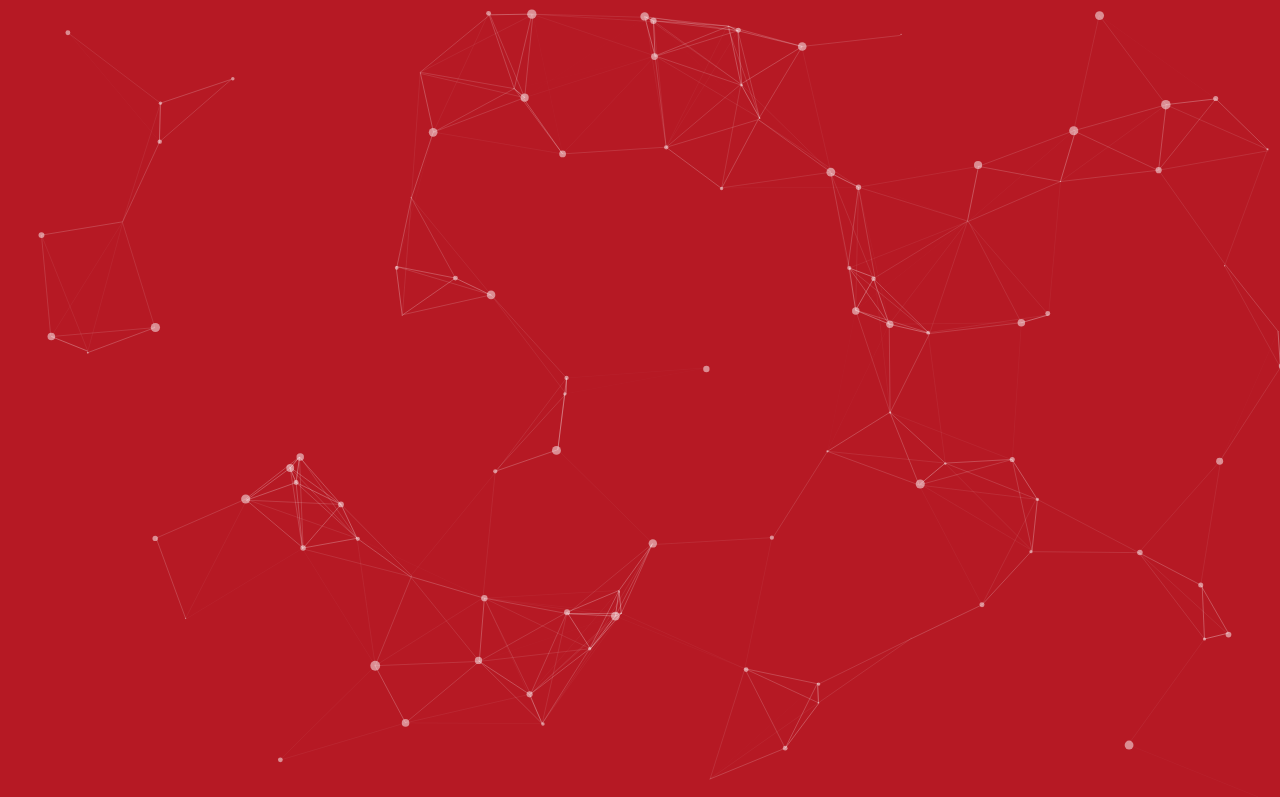
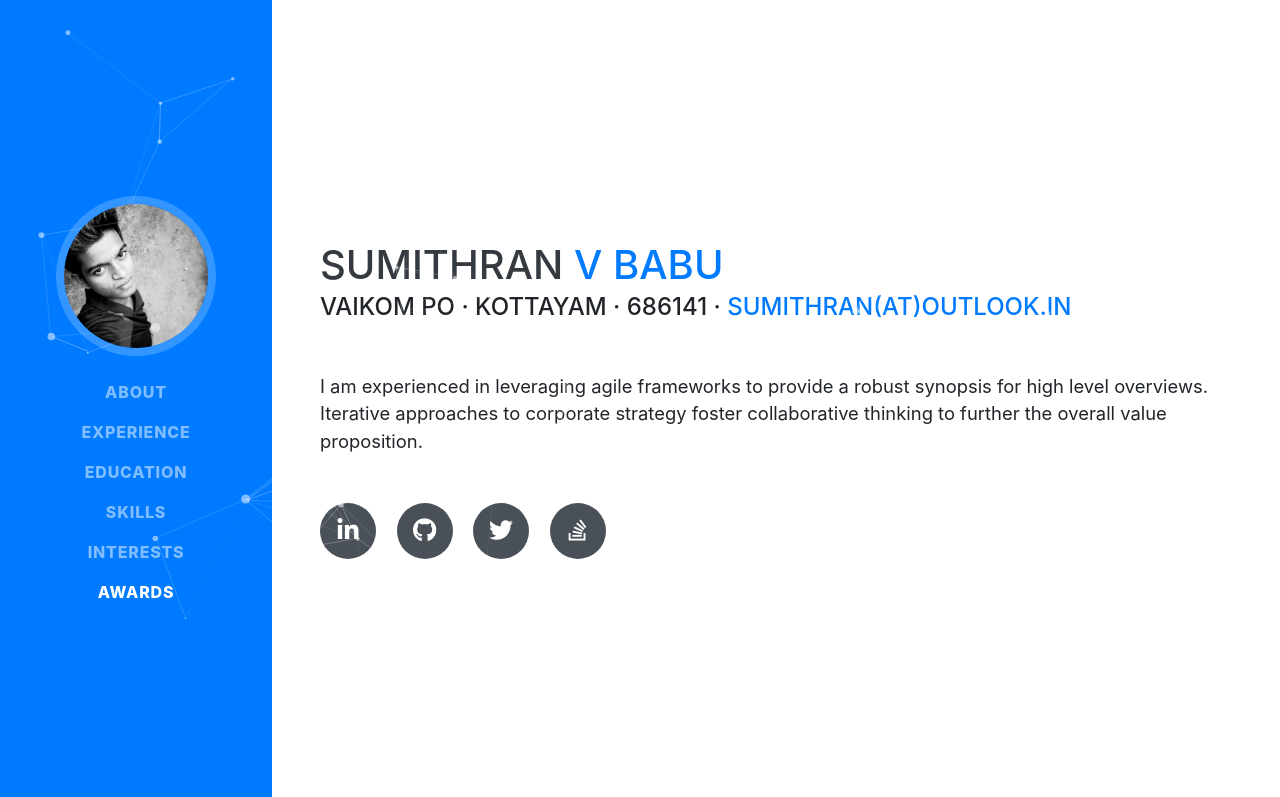
Before and after one commit to zume2020/sumithran-resume, a website with bundled scripts: page index.html in a window 1280 px wide. Shown: the top 797 px of the page. Built offline with nearby package versions, Linux system fonts and the light colour scheme; a web font is replaced by a local one.

Commit message:
fixed particles

```diff
--- a/index.html
+++ b/index.html
@@ -22,7 +22,6 @@
   <link href="css/resume.min.css" rel="stylesheet">
 <style>
 #particles-js {
-  background-color: #b61924;
   position: fixed;
   top: 0;
   right: 0;
```
